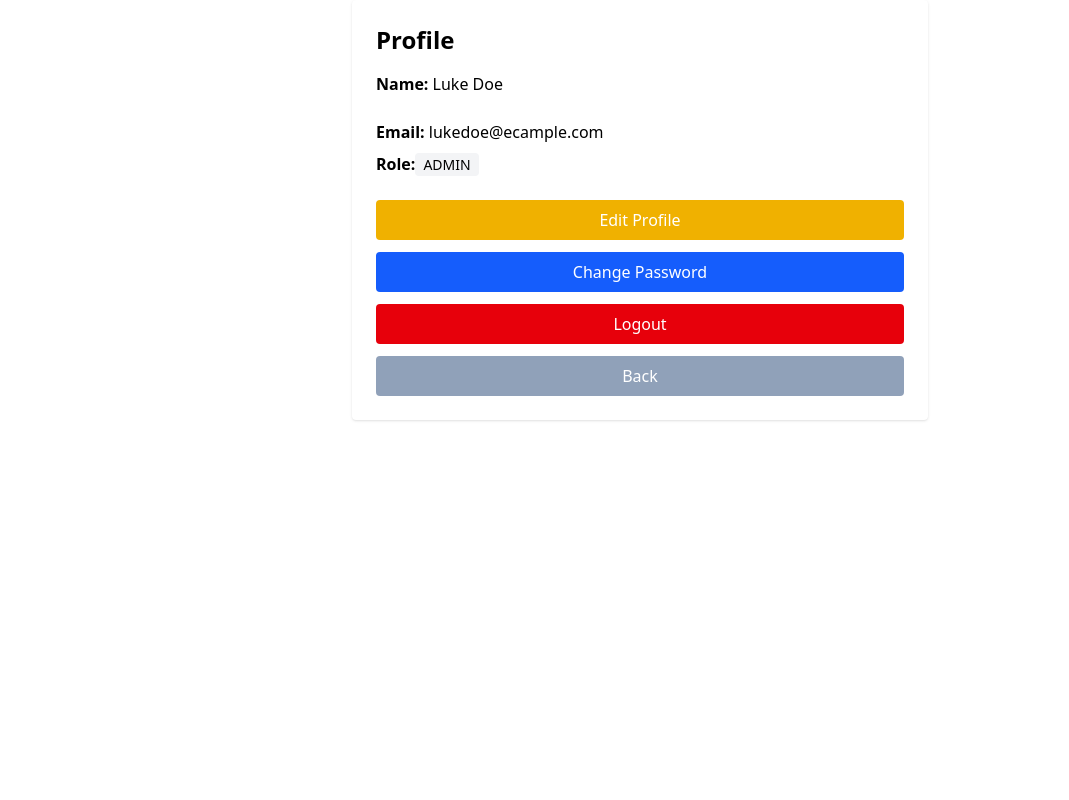
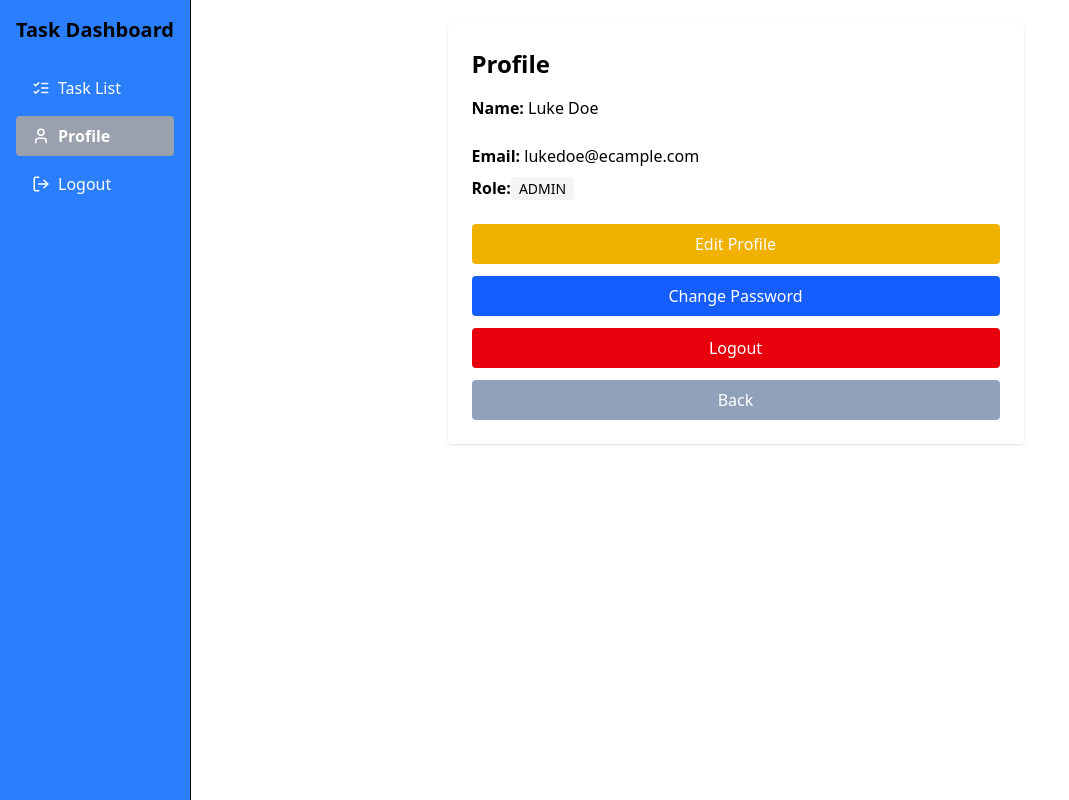
Before and after one commit to edercirino/task-dashboard, a React (Vite) app: page /profile in a window 1280 px wide. Shown: the whole page, without its empty margins (0-1069 px from the left). Built offline with nearby package versions, Linux system fonts and the light colour scheme.

Commit message:
Update: including sidebar in all pages

```diff
--- a/src/routes/AppRoutes.jsx
+++ b/src/routes/AppRoutes.jsx
@@ -23,11 +23,13 @@ const AppRoutes = () => {
           <DashboardLayout />
         }
       />
-      <Route path="tasks" element={<TaskListPage />} />
-      <Route path="tasks/new" element={<TaskCreatePage />} />
-      <Route path="tasks/:id/edit" element={<TaskEditPage />} />
-      <Route path="tasks/:id" element={<TaskDetailsPage />} />
-      <Route path="profile" element={<ProfilePage />} />
+      <Route path="/" element={<DashboardLayout />}>
+        <Route path="tasks" element={<TaskListPage />} />
+        <Route path="tasks/new" element={<TaskCreatePage />} />
+        <Route path="tasks/:id/edit" element={<TaskEditPage />} />
+        <Route path="tasks/:id" element={<TaskDetailsPage />} />
+        <Route path="profile" element={<ProfilePage />} />
+      </Route>
     </Routes>
   );
 };
```
